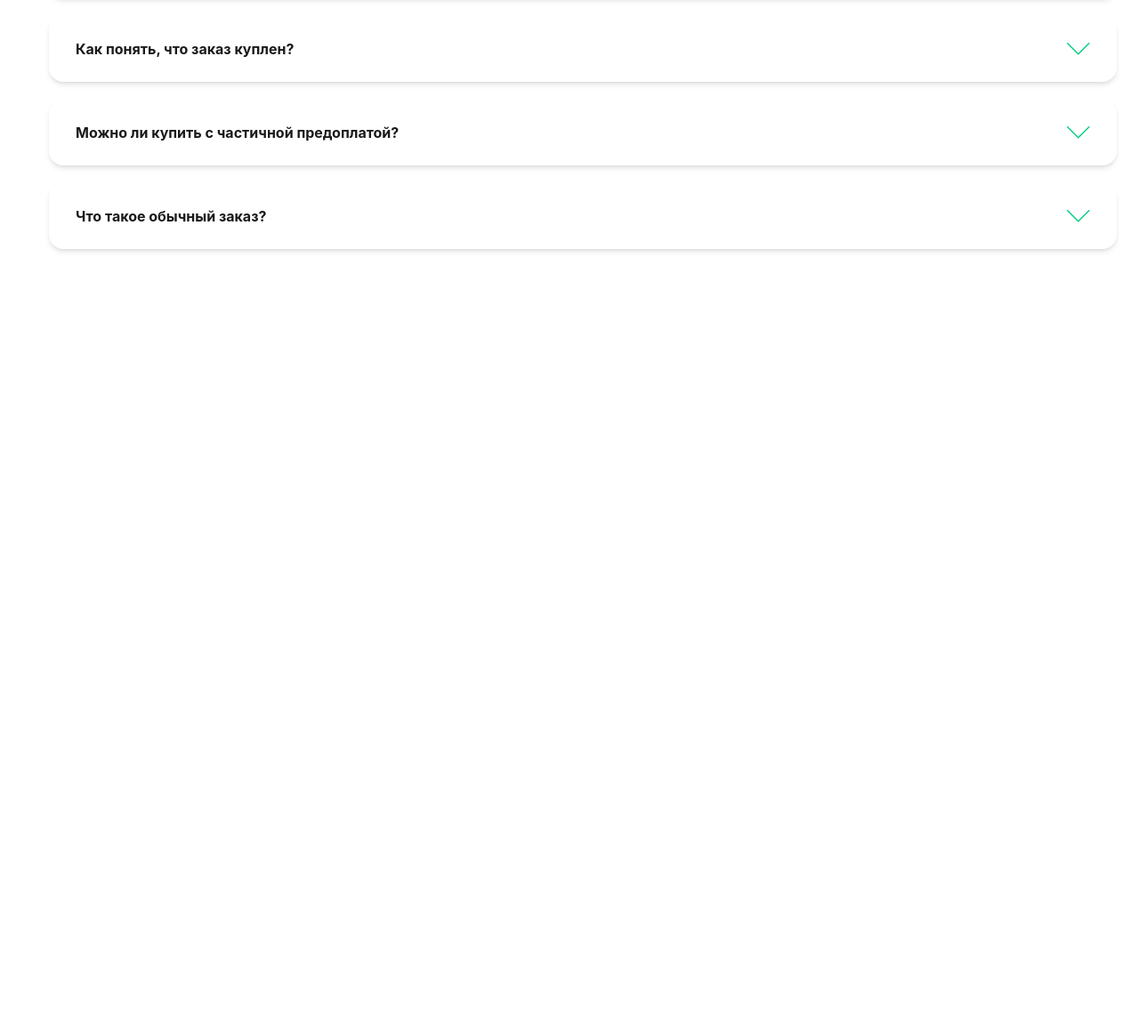
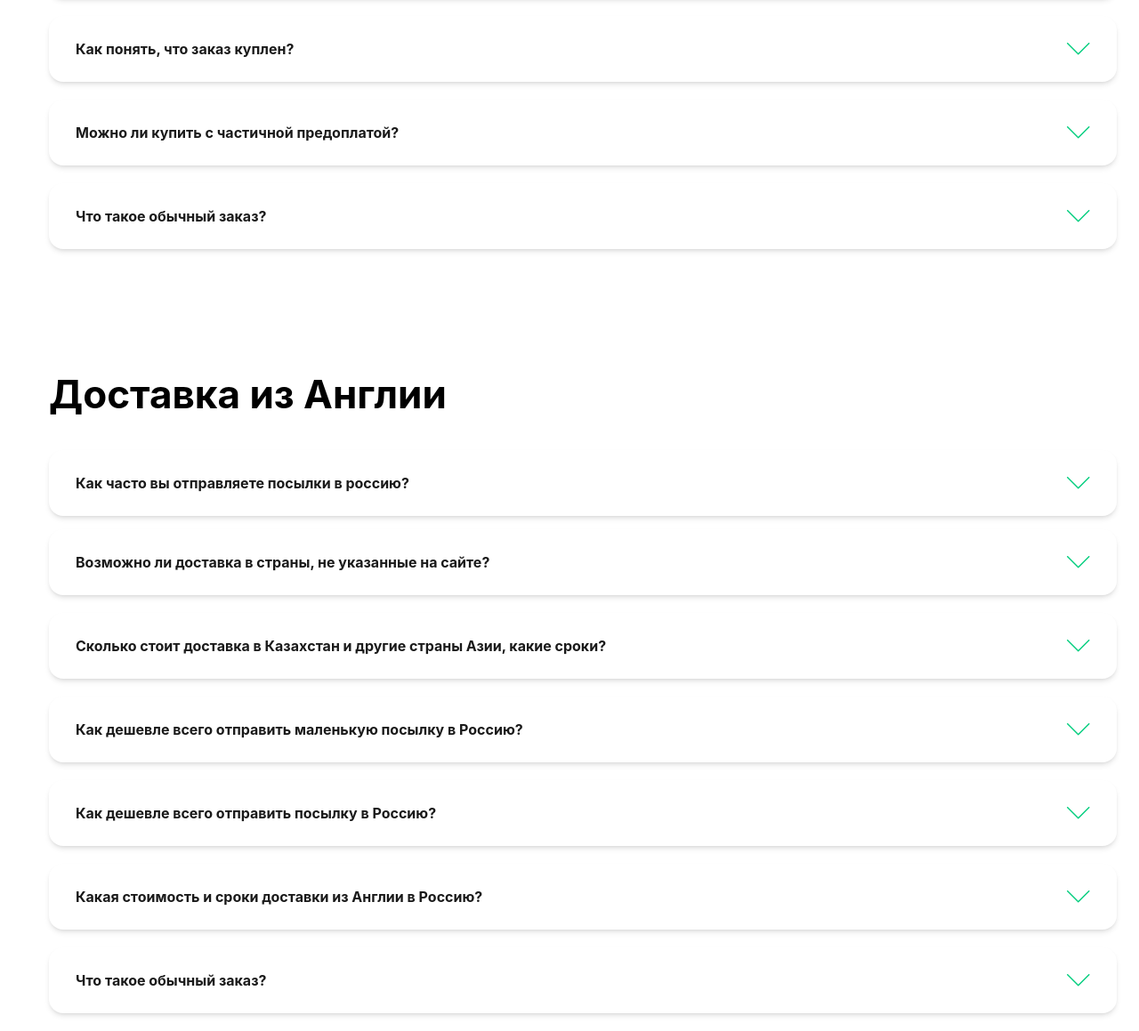
Before and after one commit to zargulak11-hash/bonus, a website: page src/main4.html in a window 1280 px wide. Shown: the part 1923-3082 px from the top of the page at 89% size. Before the commit the page ends 2223 px from the top, so only its background shows below. Drawn offline with nearby package versions, Linux system fonts and the light colour scheme; files that its build step writes are made by us from their sources.

Commit message:
section5__main4

```diff
--- a/src/main4.html
+++ b/src/main4.html
@@ -126,6 +126,38 @@
   </div>
 
 </section>
+ <section class="max-w-[1200px] m-auto px-[15px]  mt-[60px] lg:mt-[130px]">
+        <h1 class="font-[700] text-[20px] lg:text-[44px] mb-[30px]">Доставка из Англии</h1>
+  <div class="w-full lg:w-[1200px] bg-white shadow-md rounded-[16px] p-[20px] lg:p-[25px_30px] flex justify-between items-center mb-[15px] ">
+    <p class="font-bold text-[14px] lg:text-[16px] text-[#1a1a1a] pr-[10px]">Как часто вы отправляете посылки в россию?</p>
+    <img src="./images/Vector 50.png" alt="">
+  </div>
+  <div class="w-full lg:w-[1200px] bg-white shadow-md rounded-[16px] p-[20px] lg:p-[25px_30px] flex justify-between items-center mb-[20px] ">
+    <p class="font-bold text-[14px] lg:text-[16px] text-[#1a1a1a] pr-[10px]">Возможно ли доставка в страны, не указанные на сайте?</p>
+    <img src="./images/Vector 50.png" alt="">
+  </div>
+  <div class="w-full lg:w-[1200px] bg-white shadow-md rounded-[16px] p-[20px] lg:p-[25px_30px] flex justify-between items-center mb-[20px] ">
+    <p class="font-bold text-[14px] lg:text-[16px] text-[#1a1a1a] pr-[10px]">Сколько стоит доставка в Казаxстан и другие страны Азии, какие сроки?</p>
+    <img src="./images/Vector 50.png" alt="">
+  </div>
+  <div class="w-full lg:w-[1200px] bg-white shadow-md rounded-[16px] p-[20px] lg:p-[25px_30px] flex justify-between items-center mb-[20px] ">
+    <p class="font-bold text-[14px] lg:text-[16px] text-[#1a1a1a] pr-[10px]">Как дешевле всего отправить маленькую посылку в Россию?</p>
+    <img src="./images/Vector 50.png" alt="">
+  </div>
+  <div class="w-full lg:w-[1200px] bg-white shadow-md rounded-[16px] p-[20px] lg:p-[25px_30px] flex justify-between items-center mb-[20px] ">
+    <p class="font-bold text-[14px] lg:text-[16px] text-[#1a1a1a] pr-[10px]">Как дешевле всего отправить посылку в Россию?</p>
+    <img src="./images/Vector 50.png" alt="">
+  </div>
+  <div class="w-full lg:w-[1200px] bg-white shadow-md rounded-[16px] p-[20px] lg:p-[25px_30px] flex justify-between items-center mb-[20px] ">
+    <p class="font-bold text-[14px] lg:text-[16px] text-[#1a1a1a] pr-[10px]">Какая стоимость и сроки доставки из Англии в Россию?</p>
+    <img src="./images/Vector 50.png" alt="">
+  </div>
+  <div class="w-full lg:w-[1200px] bg-white shadow-md rounded-[16px] p-[20px] lg:p-[25px_30px] flex justify-between items-center mb-[20px] ">
+    <p class="font-bold text-[14px] lg:text-[16px] text-[#1a1a1a] pr-[10px]">Что такое обычный заказ?</p>
+    <img src="./images/Vector 50.png" alt="">
+  </div>
+
+</section>
 
 </body>
 </html>
```
